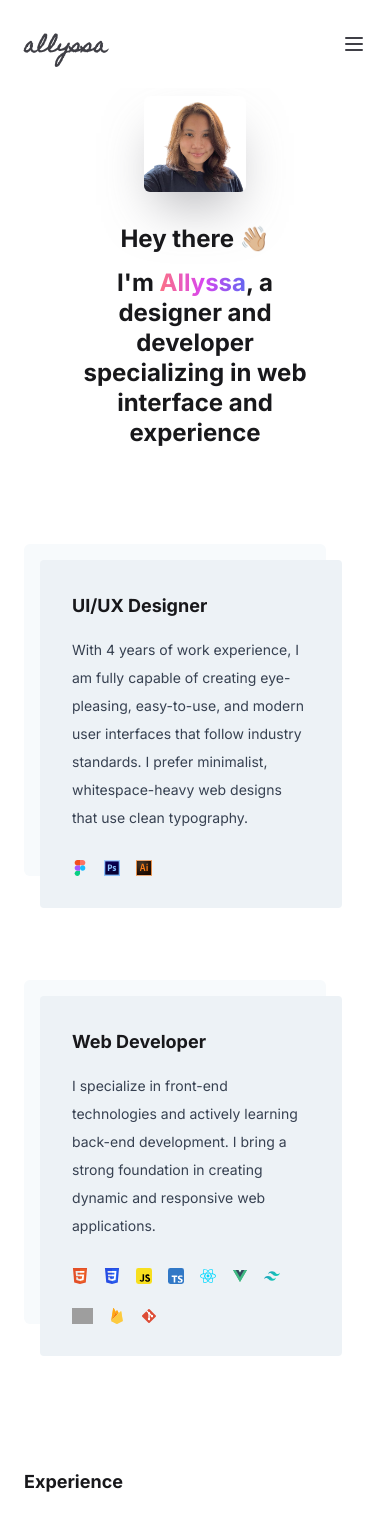
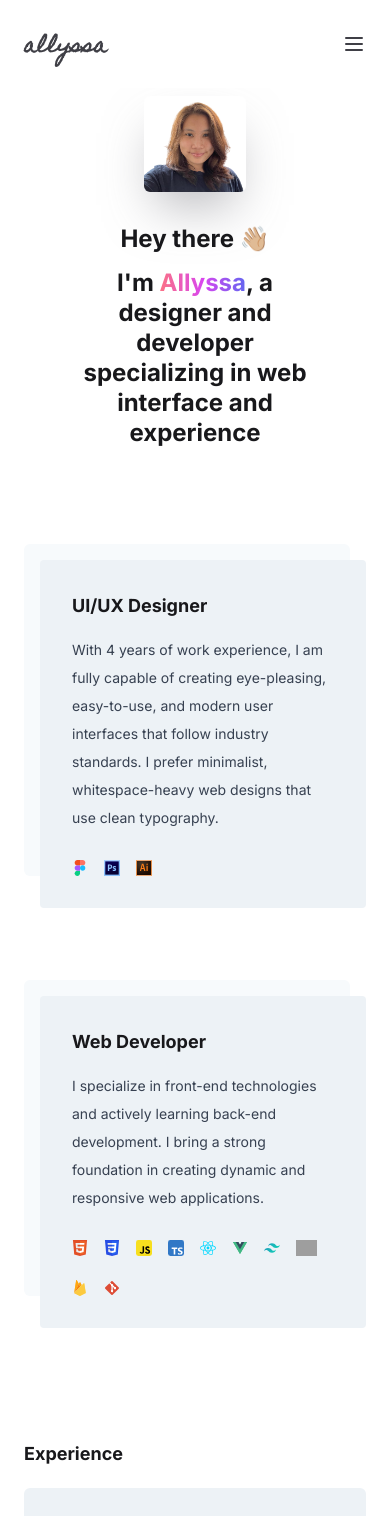
Before and after one commit to allyssasalvacion/portfolio-website, a Next.js app: page / in a window 390 px wide. Shown: the top 1516 px of the page. Built offline with nearby package versions, Linux system fonts and the light colour scheme; grey boxes are pictures that could not be loaded.

Commit message:
Change padding on mobile

```diff
--- a/components/About.js
+++ b/components/About.js
@@ -4,7 +4,7 @@ export default function About() {
   return (
     <section
       id="about"
-      className="max-w-7xl mx-auto mt-24 lg:mt-36 mb-36 pr-16 md:pr-56 lg:pr-20 pl-6 md:pl-36 lg:pl-6"
+      className="max-w-7xl mx-auto mt-24 lg:mt-36 mb-36 pr-10 md:pr-56 lg:pr-20 pl-6 md:pl-36 lg:pl-6"
     >
       <div className="flex flex-col lg:flex-row gap-2 lg:gap-36">
         {aboutData.map((about) => (
```
